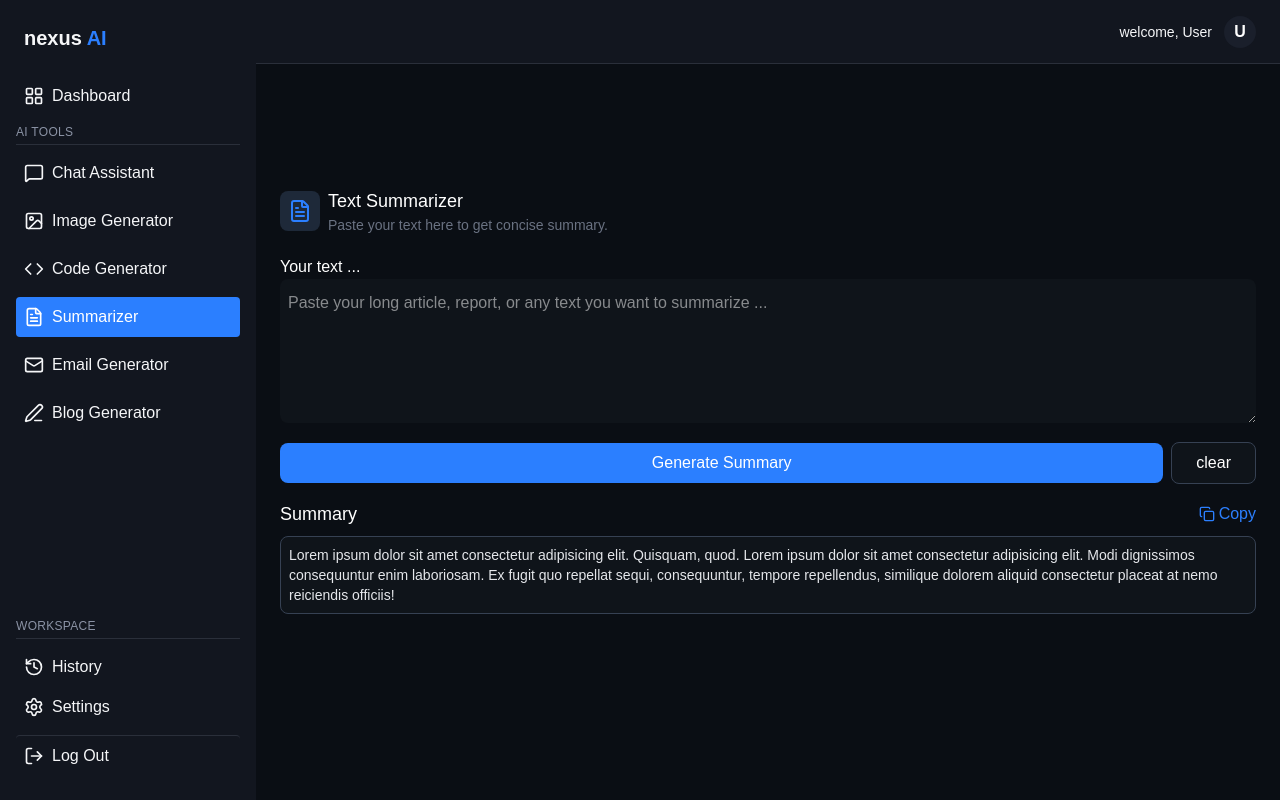
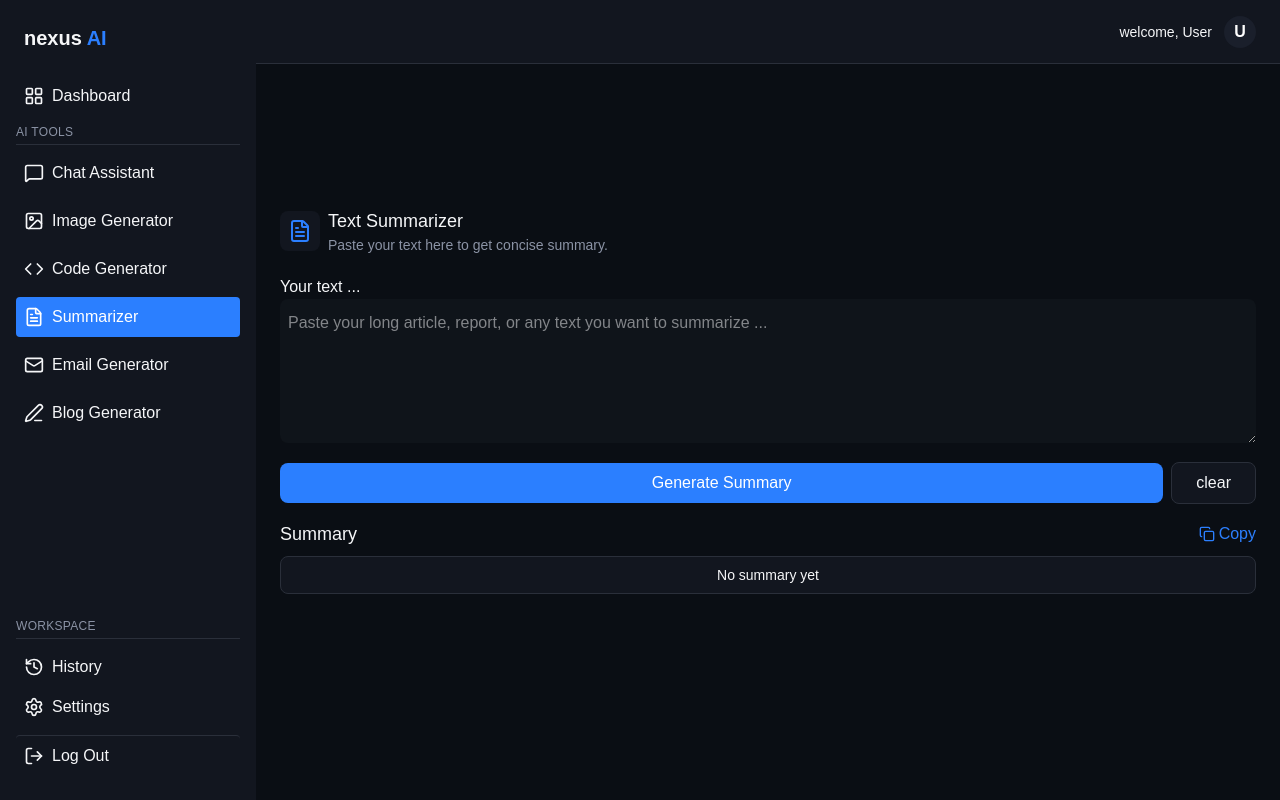
Before and after one commit to Ateeb-Karim/ai-saas-app, a Next.js app: page /summarizer in a window 1280 px wide. Built offline with nearby package versions, Linux system fonts and the light colour scheme; no server answers.

Commit message:
finished sumarizer

```diff
--- a/app/(dashboard)/layout.tsx
+++ b/app/(dashboard)/layout.tsx
@@ -1,6 +1,7 @@
 import React from "react";
 import SideBar from "./_components/sidebar";
 import Navbar from "./_components/navbar";
+import { Toaster } from "react-hot-toast";
 
 export default function DashboardLayout({
   children,
@@ -16,6 +17,23 @@ export default function DashboardLayout({
         <Navbar />
         <section className="flex flex-col items-center justify-center p-6 grow overflow-hidden md:overflow-visible">
           {children}
+          <Toaster
+            toastOptions={{
+              duration: 800,
+              position: "top-center",
+              style: {
+                borderRadius: "25px",
+                background: "#0A0E14",
+                color: "#F5F6F8",
+              },
+              success: {
+                icon: "✅",
+              },
+              error: {
+                icon: "❌",
+              },
+            }}
+          />
         </section>
       </div>
     </main>
--- a/app/(dashboard)/summarizer/_components/button.tsx
+++ /dev/null
@@ -1,27 +0,0 @@
-import { Loader2 } from "lucide-react";
-import { JSX } from "react/jsx-runtime";
-
-export default function Button({
-  onGenerate,
-  loading,
-}: {
-  onGenerate: () => void;
-  loading: boolean;
-}): JSX.Element {
-  return (
-    <button
-      onClick={onGenerate}
-      disabled={loading}
-      className="w-full px-6 py-2 mt-2 bg-blue-500 rounded-lg text-white font-medium cursor-pointer transition-all duration-200 hover:bg-blue-600  active:scale-95 disabled:opacity-50 disabled:cursor-not-allowed"
-    >
-      {loading ? (
-        <div className="flex items-center justify-center gap-2">
-          <Loader2 className="animate-spin h-4 w-4" />
-          <span>Generating...</span>
-        </div>
-      ) : (
-        "Generate Summary"
-      )}
-    </button>
-  );
-}
--- a/app/(dashboard)/summarizer/_components/textarea.tsx
+++ /dev/null
@@ -1,29 +0,0 @@
-"use client";
-
-import { useState } from "react";
-import { JSX } from "react/jsx-runtime";
-
-export default function TextArea({
-  textProp,
-}: {
-  textProp: string;
-}): JSX.Element {
-  const [text, setText] = useState<string>(textProp);
-
-  const onTextChange = (e: React.ChangeEvent<HTMLTextAreaElement>) => {
-    setText(e.target.value);
-  };
-
-  return (
-    <textarea
-      name=""
-      id=""
-      cols={70}
-      rows={5}
-      className="w-full px-2 py-3 outline-none border-none bg-[#0F141A] border-gray-700 border rounded-lg"
-      placeholder="Paste your long article, report, or any text you want to summarize ..."
-      value={text}
-      onChange={onTextChange}
-    />
-  );
-}
--- a/app/(dashboard)/summarizer/page.tsx
+++ b/app/(dashboard)/summarizer/page.tsx
@@ -1,60 +1,124 @@
-import { Copy, FileText } from "lucide-react";
+"use client";
+
+import { useState } from "react";
+import { Copy, FileText, Loader2 } from "lucide-react";
 import { JSX } from "react/jsx-runtime";
-import TextArea from "./_components/textarea";
-import Button from "./_components/button";
+import toast, { Toaster } from "react-hot-toast";
 
-export default async function SummarizerPage(): Promise<JSX.Element> {
-  const text: string | null = "";
+export default function SummarizerPage(): JSX.Element {
+  const [text, setText] = useState<string>("");
+  const [summary, setSummary] = useState<string>("");
+  const [isLoading, setIsLoading] = useState<boolean>(false);
 
-  const response = await fetch("http://localhost:3000/api/summarize", {
+  const generateSummary = async () => {
+    setIsLoading(true);
+    try {
+      const response = await fetch("/api/summarize", {
         method: "POST",
         body: JSON.stringify({
           text: text,
         }),
-    cache: "no-cache",
         headers: {
           "Content-Type": "application/json",
         },
+        cache: "no-cache",
       });
+
+      if (!response.ok) {
+        throw new Error("Failed to generate summary");
+      }
+
       const data = await response.json();
 
+      setSummary(data.summary);
+      setIsLoading(false);
+    } catch (e) {
+      setIsLoading(false);
+      toast.error("Failed to generate summary. Please try again", {
+        duration: 500,
+        position: "top-center",
+        className: "bg-[#0A0E14] text-white border border-[#2A2F3A] rounded-lg",
+        iconTheme: { primary: "#3B82F6", secondary: "#F5F6F8" },
+        id: "error-toast",
+      });
+    }
+  };
+
+  const clear = () => {
+    setText("");
+    setSummary("");
+    setIsLoading(false);
+  };
+
+  const copyToClipboard = () => {
+    if (!summary) return;
+    navigator.clipboard.writeText(summary);
+    toast.success("Copied to clipboard");
+  };
+
   return (
-    <div className="flex flex-col items-start w-full text-white">
+    <div className="flex flex-col items-start w-full text-[#F5F6F8]">
       <div className="flex items-center gap-2">
-        <div className="p-2 bg-gray-800 rounded-lg">
+        <div className="p-2 bg-[#12161F] rounded-lg">
           <FileText className="h-6 w-6 text-blue-500" />
         </div>
         <div>
-          <p className="text-lg text-white">Text Summarizer</p>
-          <p className="text-gray-500 font-normal text-sm">
+          <p className="text-lg text-[#F5F6F8]">Text Summarizer</p>
+          <p className="text-[#8B93A5] font-normal text-sm">
             Paste your text here to get concise summary.
           </p>
         </div>
       </div>
       <div className="w-full">
         <p className="font-normal text-md mt-5">Your text ...</p>
-        <TextArea textProp={text} />
+        <textarea
+          name=""
+          id=""
+          cols={70}
+          rows={5}
+          className="w-full px-2 py-3 outline-none border-none bg-[#0F141A] border-gray-700 border rounded-lg text-md"
+          placeholder="Paste your long article, report, or any text you want to summarize ..."
+          value={text}
+          onChange={(e: React.ChangeEvent<HTMLTextAreaElement>) =>
+            setText(e.target.value)
+          }
+        />
       </div>
       <div className="w-full flex items-center justify-center gap-2 mt-1">
-        <Button />
-        <button className="bg-[#0F141A] border border-gray-700 px-6 py-2 mt-2 rounded-lg text-white cursor-pointer transition-all duration-200 hover:bg-gray-800  active:scale-95">
+        <button
+          onClick={generateSummary}
+          disabled={isLoading}
+          className="w-full px-6 py-2 mt-2 bg-blue-500 rounded-lg text-white font-medium  transition-all duration-200 hover:bg-blue-600  active:scale-95 disabled:opacity-50 disabled:cursor-not-allowed"
+        >
+          {isLoading ? (
+            <div className="flex items-center justify-center gap-2">
+              <Loader2 className="animate-spin h-4 w-4" />
+              <span>Generating...</span>
+            </div>
+          ) : (
+            "Generate Summary"
+          )}
+        </button>
+        <button
+          onClick={clear}
+          className="bg-[#12161F] border border-[#2A2F3A] px-6 py-2 mt-2 rounded-lg text-[#F5F6F8] cursor-pointer transition-all duration-200 hover:bg-[#1A1F2B] active:scale-95"
+        >
           clear
         </button>
       </div>
       <div className="w-full flex items-center justify-between mt-4">
-        <p className="text-lg text-white">Summary</p>
-        <div className="flex items-center gap-1 text-blue-500 text-md cursor-pointer transition-all duration-200 hover:scale-99  active:scale-95">
+        <p className="text-lg text-[#F5F6F8]">Summary</p>
+        <button
+          onClick={copyToClipboard}
+          className="flex items-center gap-1 text-blue-500 text-md cursor-pointer transition-all duration-200 hover:scale-99 active:scale-95"
+        >
           <Copy className="h-4 w-4" />
           <p>Copy</p>
+        </button>
       </div>
-      </div>
-      <div className="mt-2 h-full w-full bg-[#0F141A] border border-gray-700 rounded-lg p-2">
-        <p className="text-sm text-gray-200 font-medium">
-          Lorem ipsum dolor sit amet consectetur adipisicing elit. Quisquam,
-          quod. Lorem ipsum dolor sit amet consectetur adipisicing elit. Modi
-          dignissimos consequuntur enim laboriosam. Ex fugit quo repellat sequi,
-          consequuntur, tempore repellendus, similique dolorem aliquid
-          consectetur placeat at nemo reiciendis officiis!
+      <div className="mt-2 h-full w-full bg-[#12161F] border border-[#2A2F3A] rounded-lg p-2">
+        <p className="text-sm text-center text-[#F5F6F8] font-medium">
+          {!summary ? "No summary yet" : summary}
         </p>
       </div>
     </div>
--- a/package.json
+++ b/package.json
@@ -21,7 +21,8 @@
     "react": "19.2.8",
     "react-dom": "19.2.8",
     "react-hot-toast": "^2.6.0",
-    "react-icons": "^5.7.0"
+    "react-icons": "^5.7.0",
+    "react-toastify": "^11.1.0"
   },
   "devDependencies": {
     "@tailwindcss/postcss": "^4",
```
Also changed, not shown: 1 other file (tests, documents, lock files or other folders). Lines whose indentation alone changed are shown as unchanged.
